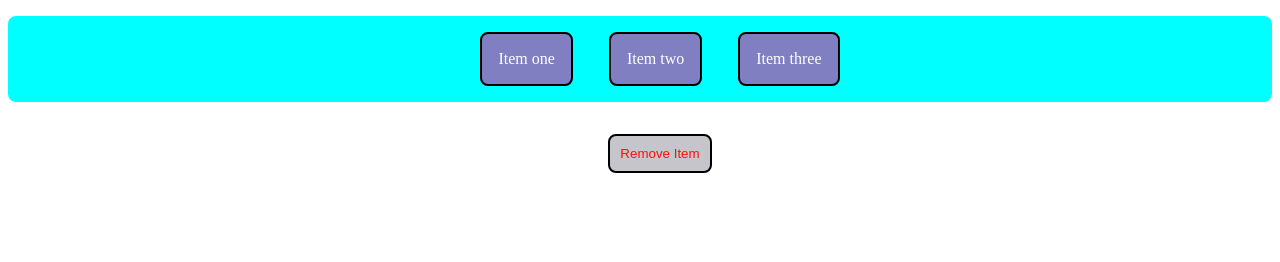
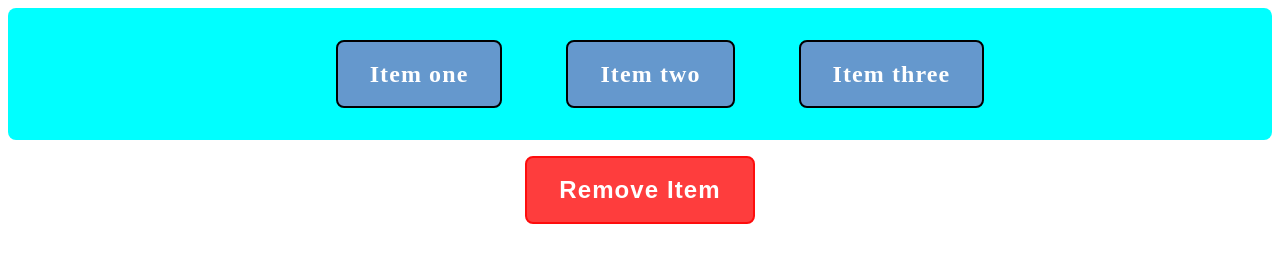
Before and after one commit to Swastik1/Understanding_DOM, a plain HTML site: page index.html in a window 1280 px wide. Drawn offline with Linux system fonts and the light colour scheme.

Commit message:
fixes ui styless

```diff
--- a/index.html
+++ b/index.html
@@ -8,24 +8,16 @@
         <link rel="stylesheet" href="styles.css">
     </head>
     <body>
+        <main class="main">
             <div class="container">
-
                 <ul class="highlight">
                     <li>Item one</li>
                     <li>Item two</li>
                     <li>Item three</li>
                 </ul>
-
-
-
-
             </div>
-
-    <p><button id="remove-btn">Remove Item</button></p>
-
-
-
-
+            <button id="remove-btn">Remove Item</button>
+        </main>
         <script src="main.js"></script>
     </body>
 </html>
--- a/styles.css
+++ b/styles.css
@@ -1,32 +1,56 @@
-.container{
+.main {
+  align-items: center;
+  display: flex;
+  flex-direction: column;
+  justify-content: flex-start;
+}
+
+.container {
+  width: 100%;
   text-align: center;
   background-color: aqua;
   border-radius: 0.5rem;
 }
 
-p{
-    margin-left: 40px;
-    text-align: center;
+li,
+button {
+  font-size: 1.5rem;
+  font-weight: 600;
+  line-height: 3rem;
+  letter-spacing: 1.1px;
+  transition: 120ms linear background-color;
 }
 
+.highlight {
+  list-style: none;
+  display: flex;
+  justify-content: center;
+  align-items: center;
+}
 
 .highlight li {
-    margin: 1rem;
+  margin: 1rem 2rem;
   border: 2px solid black;
-    padding: 1rem;
-    display: inline-block;
-    background-color: rgb(127, 127, 193);
+  padding: 0.5rem 2rem;
+  background-color: rgba(127, 127, 193, 0.8);
   color: white;
   border-radius: 0.5rem;
+}
 
+.highlight li:hover {
+  background-color: rgb(127, 127, 193);
 }
 
 #remove-btn {
   margin: 1rem;
-    border: 2px solid black;
-    padding: 10px;
-    background-color: rgb(197, 197, 203);
-    color: rgb(254, 13, 13);
+  border: 2px solid rgb(254, 13, 13);
+  padding: 0.5rem 2rem;
+  background-color: rgba(254, 13, 13, 0.8);
+  color: white;
   border-radius: 0.5rem;
   cursor: pointer;
 }
+
+#remove-btn:hover {
+  background-color: rgb(254, 13, 13);
+}
```
Lines whose indentation alone changed are shown as unchanged.
